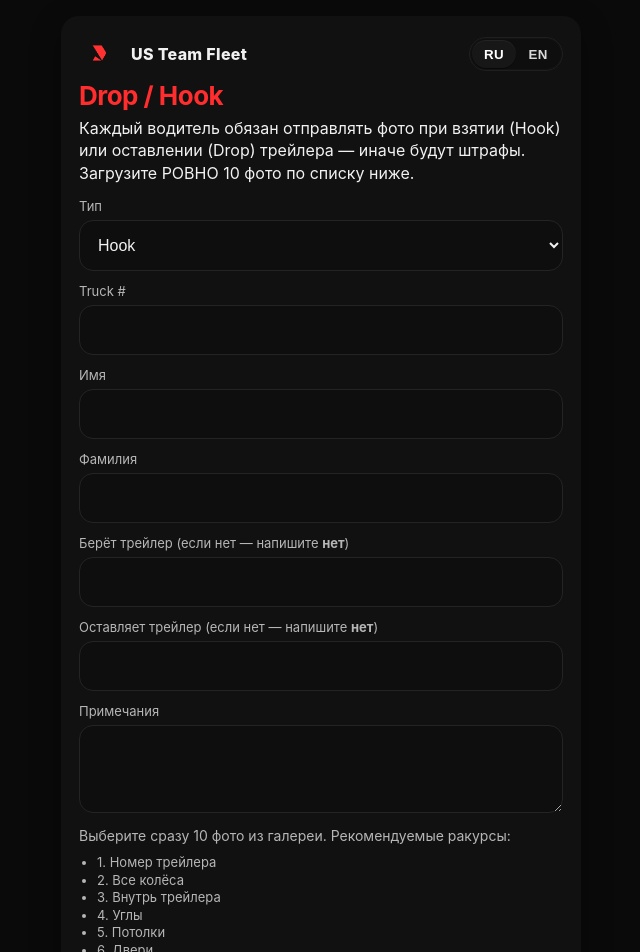
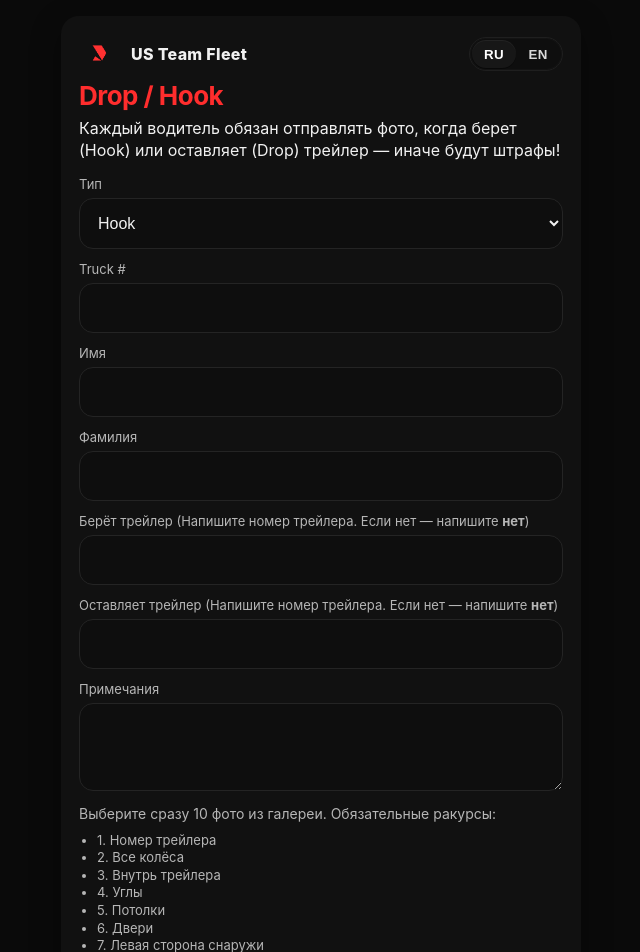
Before and after one commit to danmiller22/222, a Next.js app in the folder drop-hook-vercel-fixed-public/: page / in a window 1280 px wide. Shown: the top 952 px of the page, without its empty margins (319-959 px from the left). Built offline with nearby package versions, Linux system fonts and the light colour scheme; no server answers.

Commit message:
Update page.tsx

```diff
--- a/drop-hook-vercel-fixed-public/app/page.tsx
+++ b/drop-hook-vercel-fixed-public/app/page.tsx
@@ -11,17 +11,17 @@ const STR = {
     brand: 'US Team Fleet',
     title: 'Drop / Hook',
     policy:
-      'Каждый водитель обязан отправлять фото при взятии (Hook) или оставлении (Drop) трейлера — иначе будут штрафы. Загрузите РОВНО 10 фото по списку ниже.',
+      'Каждый водитель обязан отправлять фото, когда берет (Hook) или оставляет (Drop) трейлер — иначе будут штрафы!',
     type: 'Тип',
     hook: 'Hook',
     drop: 'Drop',
     truck: 'Truck #',
     first: 'Имя',
     last: 'Фамилия',
-    pick: 'Берёт трейлер (если нет — напишите <b>нет</b>)',
-    droptr: 'Оставляет трейлер (если нет — напишите <b>нет</b>)',
+    pick: 'Берёт трейлер (Напишите номер трейлера. Если нет — напишите <b>нет</b>)',
+    droptr: 'Оставляет трейлер (Напишите номер трейлера. Если нет — напишите <b>нет</b>)',
     notes: 'Примечания',
-    choose10: 'Выберите сразу 10 фото из галереи. Рекомендуемые ракурсы:',
+    choose10: 'Выберите сразу 10 фото из галереи. Обязательные ракурсы:',
     chosen: (n:number)=>`Выбрано: ${n} из 10`,
     send: 'Отправить',
     sending: 'Отправка…',
@@ -48,7 +48,7 @@ const STR = {
     brand: 'US Team Fleet',
     title: 'Drop / Hook',
     policy:
-      'Every driver must submit photos when hooking (Hook) or dropping (Drop) a trailer — penalties otherwise. Upload EXACTLY 10 photos as listed below.',
+      'Every driver must submit photos when hooking (Hook) or dropping (Drop) a trailer — charges otherwise!',
     type: 'Type',
     hook: 'Hook',
     drop: 'Drop',
@@ -58,7 +58,7 @@ const STR = {
     pick: 'Trailer picked (if none — write <b>none</b>)',
     droptr: 'Trailer left (if none — write <b>none</b>)',
     notes: 'Notes',
-    choose10: 'Select exactly 10 photos from gallery. Recommended angles:',
+    choose10: 'Select exactly 10 photos from gallery. Mandatory angles:',
     chosen: (n:number)=>`Selected: ${n} / 10`,
     send: 'Send',
     sending: 'Sending…',
```
